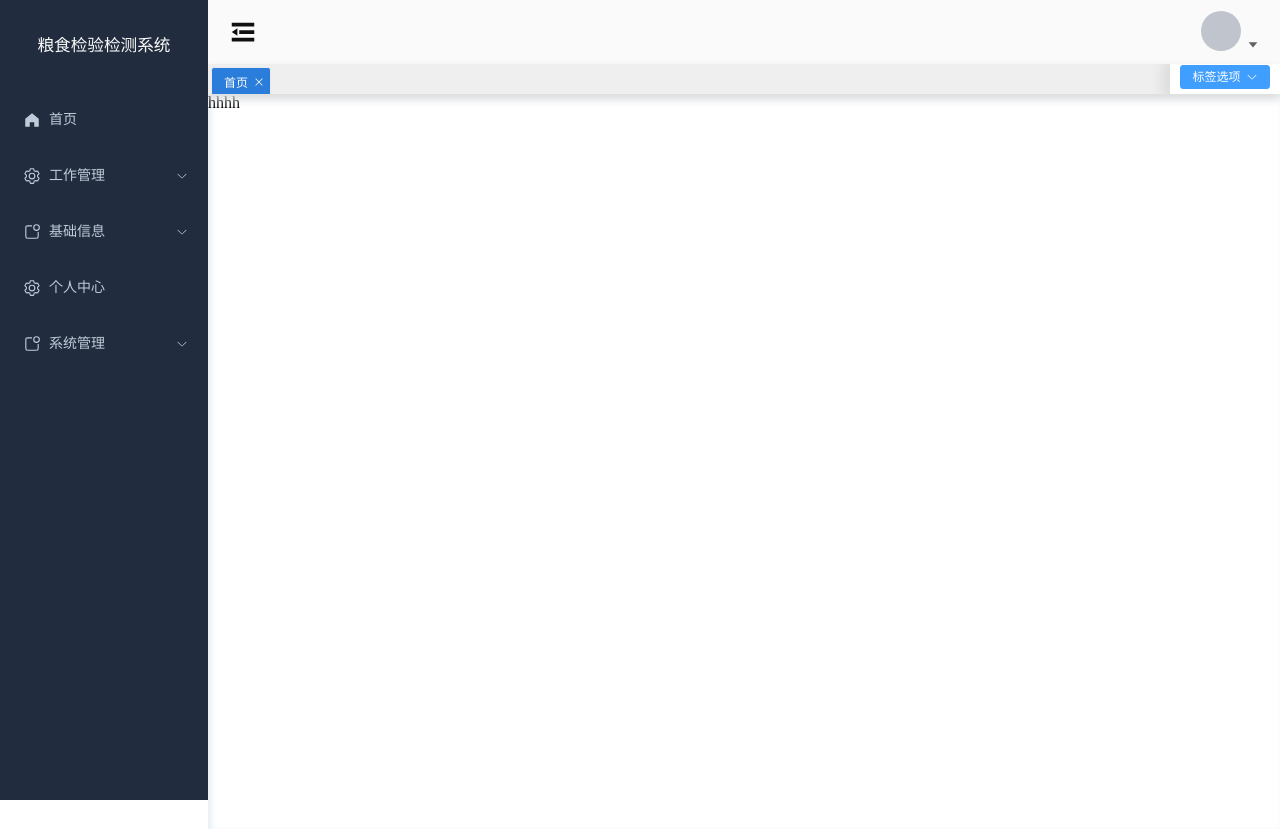
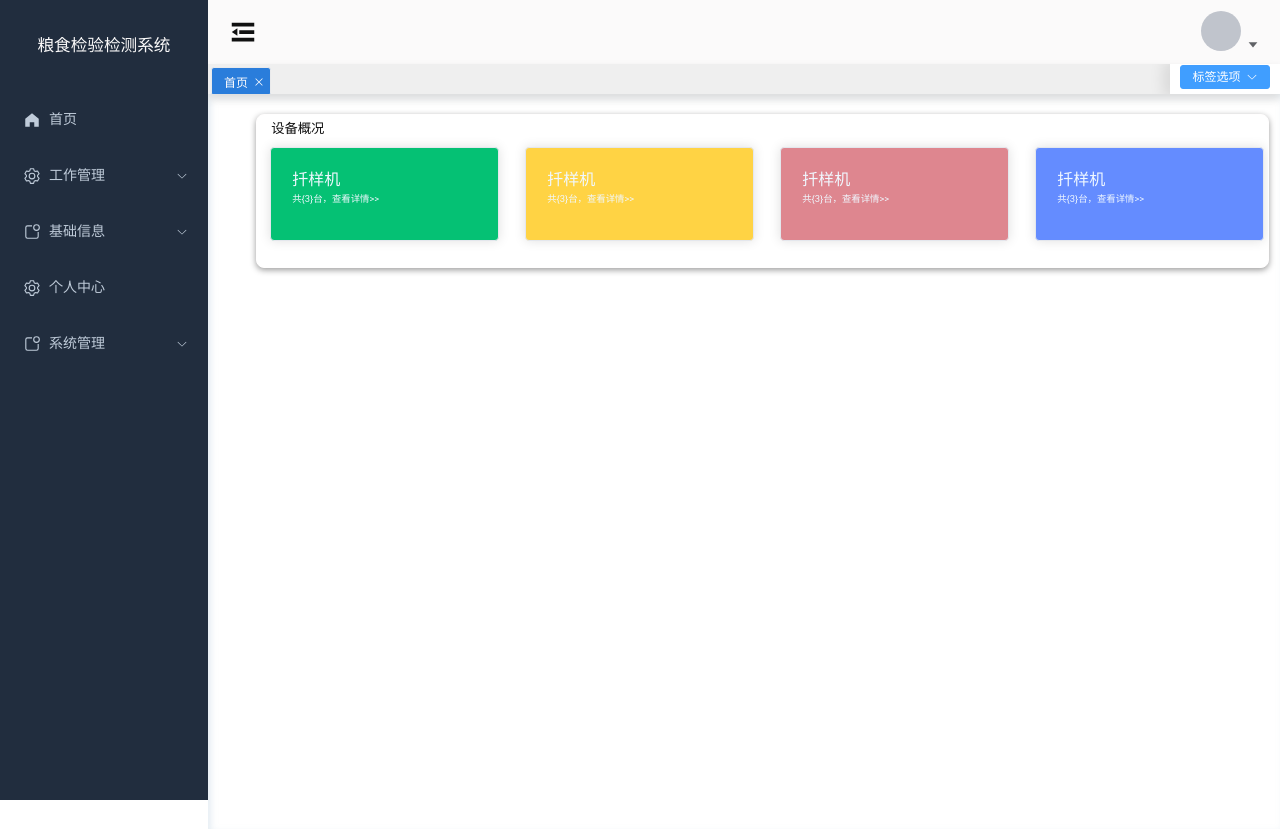
Before and after one commit to jobgege/GranarySystem-PC, a Vue app: page /homepage in a window 1280 px wide. Built offline with nearby package versions, Linux system fonts and the light colour scheme.

Commit message:
feat:完成首页的设备概况组件

```diff
--- a/src/components.d.ts
+++ b/src/components.d.ts
@@ -14,6 +14,7 @@ declare module 'vue' {
     ElCard: typeof import('element-plus/es')['ElCard']
     ElCheckbox: typeof import('element-plus/es')['ElCheckbox']
     ElContainer: typeof import('element-plus/es')['ElContainer']
+    ElDialog: typeof import('element-plus/es')['ElDialog']
     ElDropdown: typeof import('element-plus/es')['ElDropdown']
     ElDropdownItem: typeof import('element-plus/es')['ElDropdownItem']
     ElDropdownMenu: typeof import('element-plus/es')['ElDropdownMenu']
@@ -29,6 +30,7 @@ declare module 'vue' {
     Header: typeof import('./components/Header.vue')['default']
     Information: typeof import('./components/Information.vue')['default']
     LeftBar: typeof import('./components/LeftBar.vue')['default']
+    ManageAbort: typeof import('./components/ManageAbort.vue')['default']
     RouterLink: typeof import('vue-router')['RouterLink']
     RouterView: typeof import('vue-router')['RouterView']
     Tags: typeof import('./components/tags.vue')['default']
--- /dev/null
+++ b/src/components/ManageAbort.vue
@@ -0,0 +1,74 @@
+<template>
+    <div class="father">
+        <div class="head">设备概况</div>
+        <div class="main">
+            <el-card style="background-color:rgba(5,193,116,1);">
+                <span>扦样机</span>
+                <div class="content">共{3}台，查看详情>></div>
+            </el-card>
+            <el-card style="background-color: rgba(255,211,68,1);">
+                <span>扦样机</span>
+                <div class="content">共{3}台，查看详情>></div>
+            </el-card>
+            <el-card style="background-color: rgba(222,134,143,1);">
+                <span>扦样机</span>
+                <div class="content">共{3}台，查看详情>></div>
+            </el-card>
+            <el-card style="background-color: rgba(100,140,255,1);">
+                <span>扦样机</span>
+                <div class="content">共{3}台，查看详情>></div>
+            </el-card>
+        </div>
+    </div>
+</template>
+
+<script setup>
+
+</script>
+<style scoped>
+.father{
+    position: relative;
+    top: 1.25rem;
+    left:3.75vw;
+    width: 79vw;
+    height: 19vh;
+    border-radius: 0.5rem;
+    background-color: rgba(255,255,255,1);
+    color: rgba(16,16,16,1);
+    box-shadow: 0rem 0.13rem 0.38rem 0rem rgba(0,0,0,0.4);
+    font-family: Roboto;
+    border: 0.06rem solid rgba(255,254,254,1);
+}
+.head{
+    font-size: 1.04vw;
+    width: 79.69vw;
+    height: 4vh;
+    line-height: 1.81rem;
+    color: rgb(16,16,16);
+    text-align: left;
+    font-family: SourceHanSansSC-bold;
+    margin-left: 1.11VW;
+}
+.main{
+    width: 79.69vw;
+    display: flex;
+    justify-content: space-around;
+}
+.el-card{
+    width: 17.7vw;
+    height:11.5vh;
+
+}
+span{
+    font-size: 1.25vw;
+    color: aliceblue;
+    line-height: 1.875vw;
+    margin-left: 1px;
+}
+.content{
+    font-size: 0.733vw;
+    color: aliceblue;
+    line-height: 1.041vw;
+    margin-left: 1px;
+}
+</style>
--- a/src/views/users.vue
+++ b/src/views/users.vue
@@ -1,5 +1,8 @@
 <template>
-    <div>
-        hhhh
-    </div>
+   <ManageAbort></ManageAbort>
+
 </template>
+
+<script setup>
+import ManageAbort from '../components/ManageAbort.vue';
+</script>
```
